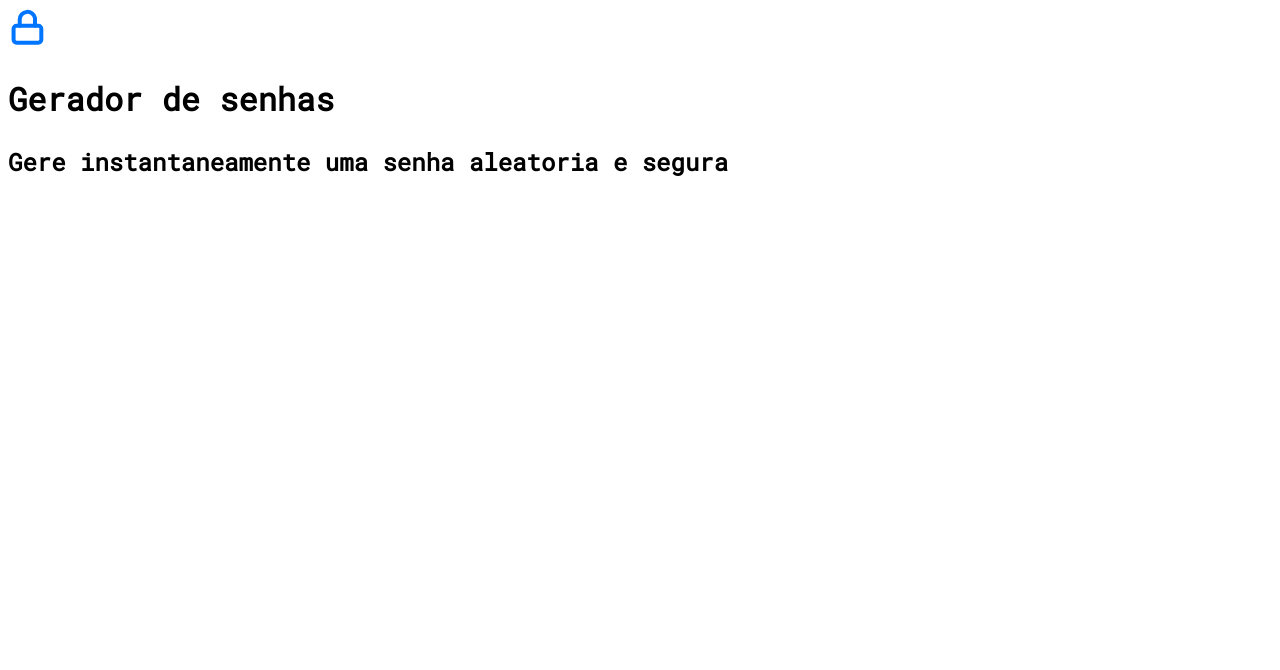
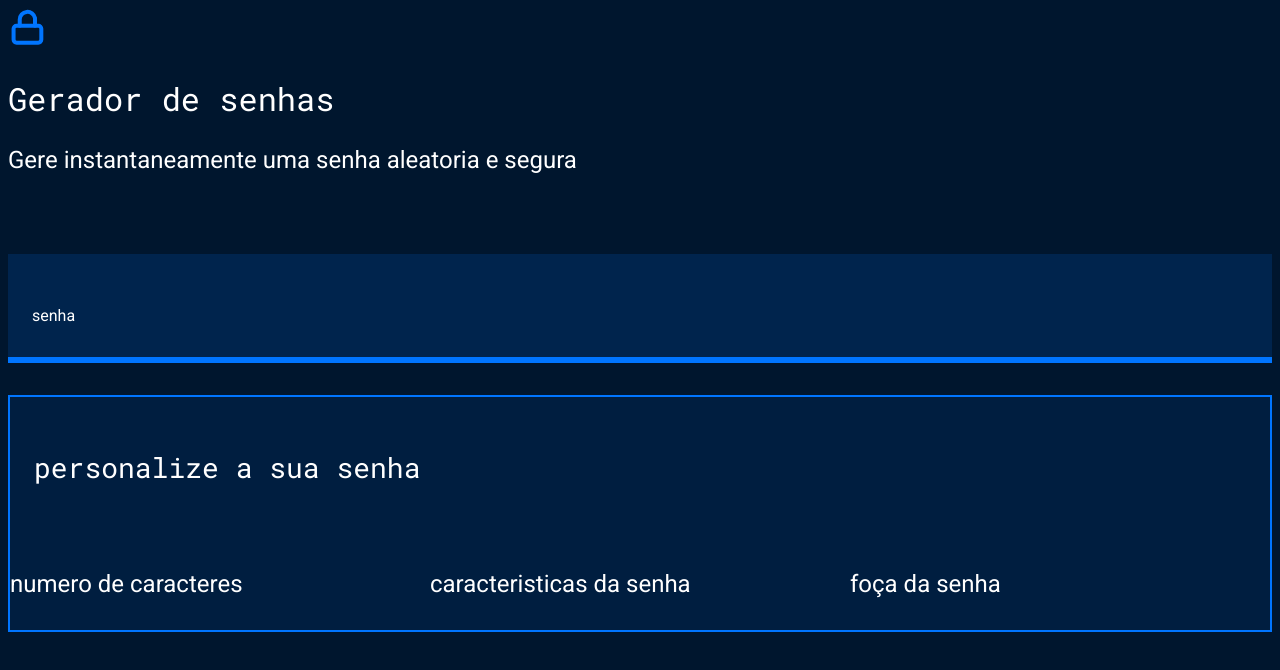
Before and after one commit to emmelykovalski/javacript-gerador-senha, a plain HTML site: page index.html in a window 1280 px wide. Drawn offline with Linux system fonts and the light colour scheme.

Commit message:
19/06/2006

```diff
--- a/index.html
+++ b/index.html
@@ -1,16 +1,47 @@
 <!DOCTYPE html>
 <html lang="pt-br">
+
 <head>
-    <meta charset="UTF-8">
-    <meta http-equiv="X-UA-Compatible" content="IE=edge">
-    <meta name="viewport" content="width=device-width, initial-scale=1.0">
-    <title>gerador de senha</title>
-    <link rel="stylesheet" href="style.css">
+  <meta charset="UTF-8">
+  <meta http-equiv="X-UA-Compatible" content="IE=edge">
+  <meta name="viewport" content="width=device-width, initial-scale=1.0">
+  <title>gerador de senha</title>
+  <link rel="stylesheet" href="style.css">
 </head>
+
 <body>
+  <section class="conteudo"></section>
+  <div class="conteudo-titulo"></div>
   <img src="unlock (3).svg" alt="cadeado fechado">
   <h2 class="titulo-principal">Gerador de senhas</h2>
   <h3 class="titulo-secundario">Gere instantaneamente uma senha aleatoria e segura</h3>
+  </div>
+  <div class="conteudo-senha">
+    <label for="senha">senha</label>
+    <input name="senha" type="text" id="campo-senha">
+  </div>
+
+  <div class="parametro">
+    <h3 class="parametro-titulo">personalize a sua senha</h3>
+    <div class="parametro-coluna__senha">
+      <div class="parametro-senha">
+        <h4 class="parametro-senha__titulo">numero de caracteres</h4>
+      </div>
+      <div class="parametro-senha">
+        <h4 class="parametro-senha__titulo">caracteristicas da senha</h4>
+      </div>
+
+
+      <div class="parametro-senha">
+        <h4 class="parametro-senha__titulo">foça da senha</h4>
+      </div>
+
+
+
+    </div>
+  </div>
+  </section>
 
 </body>
+
 </html>
--- a/style.css
+++ b/style.css
@@ -1,13 +1,18 @@
 @import url('https://fonts.googleapis.com/css2?family=Roboto&family=Roboto+Mono:ital@0;1&display=swap');
 :root{
---cor-de-fundo:White;
---fundo-senha: #00162E;
+--branco:White;
+--cor-de-fundo: #00162E;
+--fundo-senha: #00244D;
 --fundo-texto: #001E40;
 --borda: #0075FF;
-font-family: "Roboto", sans-serif;
-font-family: "Roboto Mono", monospace;
+--roboto: "Roboto", sans-serif;
+--roboto-mono: "Roboto Mono", monospace;
 
 }
+*{
+    font-weight: 400;
+}
+
 body{
 color: var(--branco);
 background-color:var(--cor-de-fundo);
@@ -20,5 +25,63 @@ font-size: 32px;
 }
 .titulo-secundario{
 font-size: 24px;
+}
+
+.conteudo-senha{
+margin-top: 80px;
+background: var(--fundo-senha) ;
+padding: 24px;
+border-bottom: 6px solid var(--borda);
+}
+
+#campo-senha{
+    width: 70%;
+    background-color: var(--fundo-senha);
+    border: none;
+    color: var(--branco);
+    font-family: var(--roboto-mono);
+    font-size: 40px;
+}
+#campo-senha:focus{
+    outline: none;
+}
+
+.conteudo{
+    max-width: 1200px;
+    margin: 0 auto;
+}
+
+.parametro{
+background-color: var(--fundo-texto);
+border: 2px solid var(--borda);
+margin-top: 32px;
+}
+
+.parametro-titulo{
+  font-family: var(--roboto-mono);
+  font-size: 28px;
+  padding: 24px;
+}
+
+.parametro-senha__titulo{
+    font-size: 24px;
+}
+
+
+.parametro-coluna__senha{
+   display: flex;
+   flex-direction: column;
+   justify-content: center;
+}
+
+@media screen and (min-width: 768px){
+ .parametro-coluna__senha{
+    flex-direction: row;
+ }
+}
+
+.parametro-senha{
+  width: 50%;
+  margin: 0 auto;
 
 }
```
